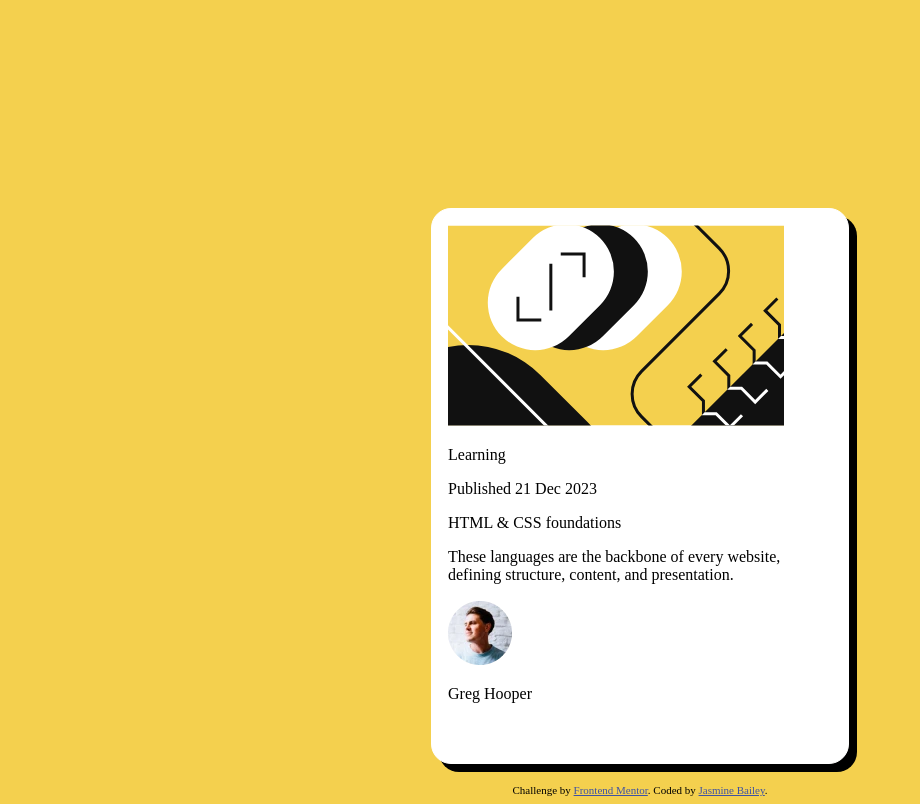
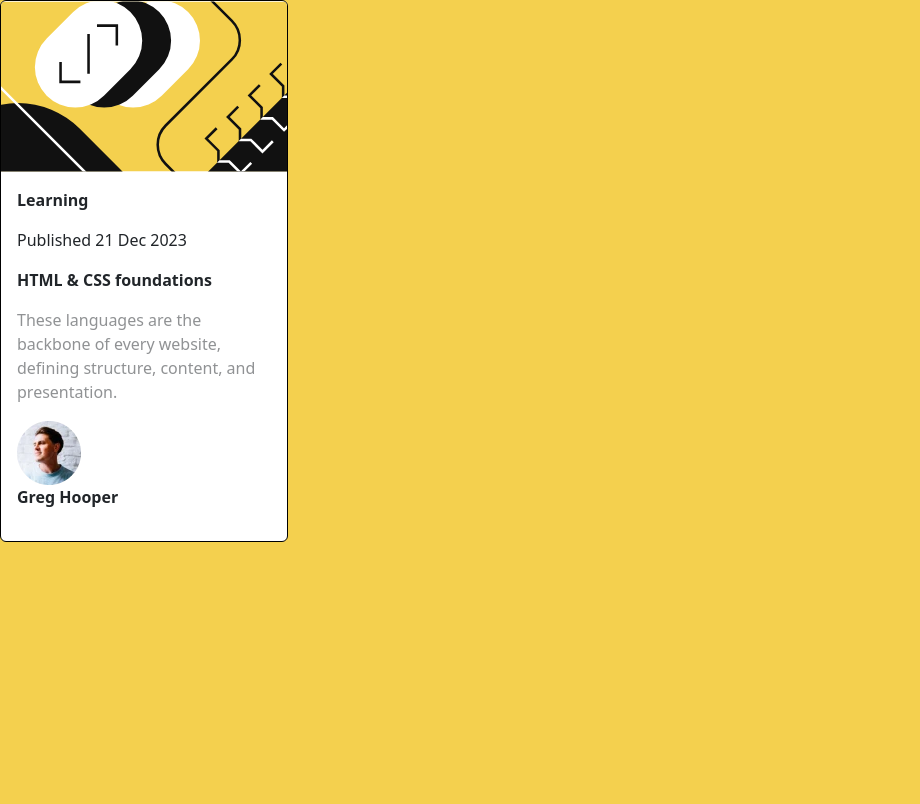
Before and after one commit to baileyjas4/bloglab2, a plain HTML site: page index.html in a window 1280 px wide. Shown: the whole page, without its empty margins (0-920 px from the left). Drawn offline with nearby package versions, Linux system fonts and the light colour scheme.

Commit message:
add bootstrap elements

```diff
--- a/index.html
+++ b/index.html
@@ -3,7 +3,8 @@
 <head>
   <meta charset="UTF-8">
   <meta name="viewport" content="width=device-width, initial-scale=1.0"> <!-- displays site properly based on user's device -->
-<link rel="stylesheet" href="/style.css" />
+<link href="https://cdn.jsdelivr.net/npm/bootstrap@5.3.8/dist/css/bootstrap.min.css" rel="stylesheet" integrity="sha384-sRIl4kxILFvY47J16cr9ZwB07vP4J8+LH7qKQnuqkuIAvNWLzeN8tE5YBujZqJLB" crossorigin="anonymous">
+  <link rel="stylesheet" href="/style.css" />
 
 <link rel="icon" type="image/png" sizes="32x32" href="./assets/images/favicon-32x32.png">
 
@@ -12,7 +13,20 @@
 
 </head>
 <body>
-<div class="main">
+  <div class="card border border-black" style="width: 18rem;">
+  <img src="./assets/images/illustration-article.svg" class="card-img-top" alt="card image">
+  <div class="card-body">
+    <p class="card-text fw-bolder">Learning</p>
+    <p class="card-text">Published 21 Dec 2023</p>
+    <p class="card-text fw-bold">HTML & CSS foundations</p>
+    <p class="card-text text-body-tertiary">These languages are the backbone of every website, defining structure, content, and presentation.</p>
+    <div class="image">
+    <img src="./assets/images/image-avatar.webp">
+    <p class="fw-bolder"> Greg Hooper</p>
+    </div>
+</div>
+
+<!-- <div class="main">
 <div id="logo">
   <img src="./assets/images/illustration-article.svg">
 </div>
@@ -33,6 +47,6 @@
   <div class="attribution">
     Challenge by <a href="https://www.frontendmentor.io?ref=challenge" target="_blank">Frontend Mentor</a>.
     Coded by <a href="#">Jasmine Bailey</a>.
-  </div>
+  </div> -->
 </body>
 </html>
--- a/style.css
+++ b/style.css
@@ -5,10 +5,10 @@
 
     body{
     background-color: rgba(244, 208, 78, 1);
-    display: flex;
+    /* display: flex;
     flex-direction: column;
     justify-content: center;
-    align-items: center;
+    align-items: center; */
     }
 
     .main{
```
